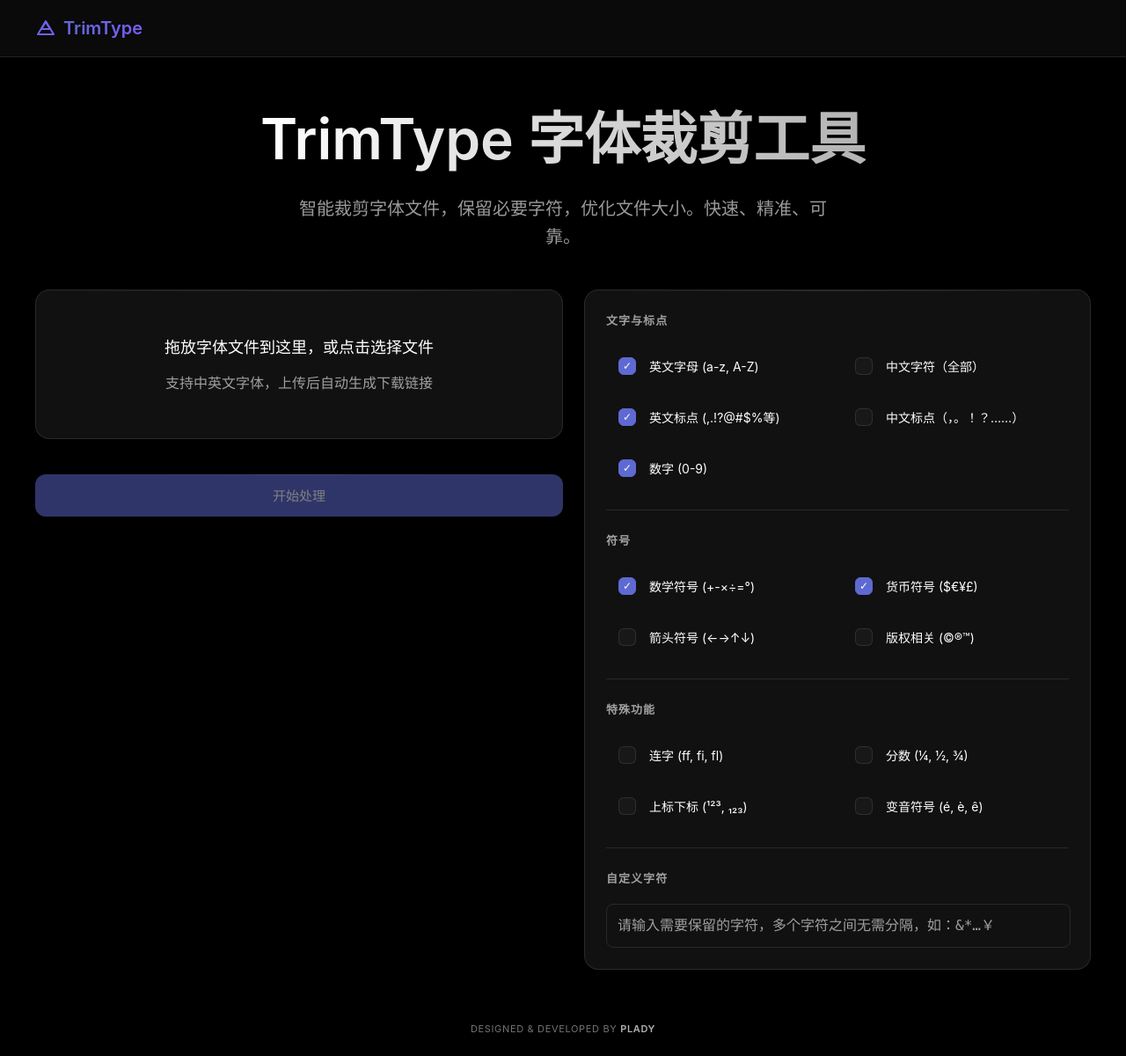
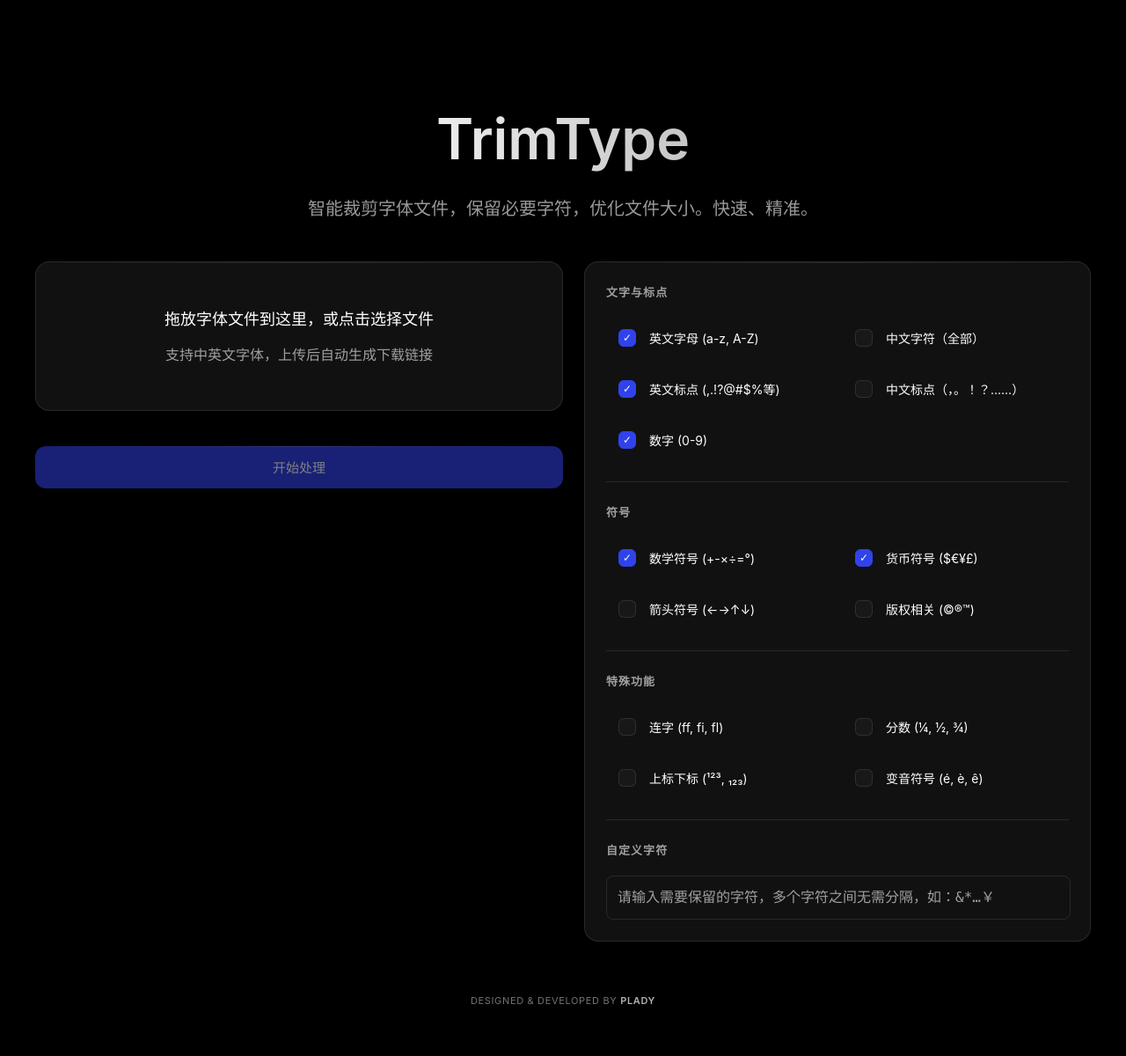
Before and after one commit to PladyChan/font-subsetter-web, a Flask app: page / in a window 1280 px wide. Shown: the whole page at 88% size. After the commit the page ends 1141 px from the top, so only its background shows below. Run offline with Flask 2, Linux system fonts and the light colour scheme.

Commit message:
移除导航栏并添加 TTC 字体格式支持
- 移除页面顶部的导航栏
- 添加对 .ttc (TrueType Collection) 字体格式的支持
- 修复 TTC 文件处理时的字体编号错误

```diff
--- a/app.py
+++ b/app.py
@@ -70,7 +70,7 @@ def index():
 def allowed_file(filename):
     """检查文件是否是允许的字体格式"""
     return '.' in filename and \
-           filename.rsplit('.', 1)[1].lower() in {'ttf', 'otf', 'woff', 'woff2', 'eot'}
+           filename.rsplit('.', 1)[1].lower() in {'ttf', 'otf', 'woff', 'woff2', 'eot', 'ttc'}
 
 @app.route('/process', methods=['POST'])
 @limiter.limit("30 per minute")
--- a/templates/index.html
+++ b/templates/index.html
@@ -11,8 +11,8 @@
             --bg-color: #000000;
             --card-bg: #111111;
             --nav-bg: rgba(255, 255, 255, 0.04);
-            --primary: #5E6AD2;
-            --primary-hover: #7C5CFF;
+            --primary: #3043eb;
+            --primary-hover: #4c5df6;
             --text: #FFFFFF;
             --text-secondary: rgba(255, 255, 255, 0.6);
             --border: rgba(255, 255, 255, 0.1);
@@ -32,10 +32,7 @@
         }
 
         .nav {
-            position: fixed;
-            top: 0;
-            left: 0;
-            right: 0;
+            position: static;
             height: 64px;
             background: var(--nav-bg);
             backdrop-filter: blur(8px);
@@ -78,9 +75,14 @@
         .hero p {
             font-size: 20px;
             color: var(--text-secondary);
-            margin: 24px auto;
+            margin: 24px 0;
             max-width: 600px;
             line-height: 1.6;
+            width: fit-content;
+            display: flex;
+            flex-wrap: wrap;
+            height: fit-content;
+            vertical-align: top;
         }
 
         .container {
@@ -585,31 +587,15 @@
     </style>
 </head>
 <body>
-    <div class="nav">
-        <div class="nav-brand">
-            <svg width="24" height="24" viewBox="0 0 24 24" fill="none" style="margin-right: 8px; vertical-align: middle;">
-                <path d="M3 19h18l-9-15z" stroke="url(#gradient)" stroke-width="2" stroke-linejoin="round"/>
-                <path d="M7 13h10l-5-8z" stroke="url(#gradient)" stroke-width="2" stroke-linejoin="round"/>
-                <defs>
-                    <linearGradient id="gradient" x1="0" y1="0" x2="24" y2="24" gradientUnits="userSpaceOnUse">
-                        <stop offset="0%" stop-color="#5E6AD2"/>
-                        <stop offset="100%" stop-color="#7C5CFF"/>
-                    </linearGradient>
-                </defs>
-            </svg>
-            <span>TrimType</span>
-        </div>
-    </div>
-
     <div class="hero">
-        <h1>TrimType 字体裁剪工具</h1>
-        <p>智能裁剪字体文件，保留必要字符，优化文件大小。快速、精准、可靠。</p>
+        <h1>TrimType</h1>
+        <p>智能裁剪字体文件，保留必要字符，优化文件大小。快速、精准。</p>
     </div>
 
     <div class="container">
         <div class="left-panel">
             <div class="upload-area" id="drop-area">
-                <input type="file" id="file-input" accept=".ttf,.otf,.woff,.woff2,.eot" multiple style="display: none;">
+                <input type="file" id="file-input" accept=".ttf,.otf,.woff,.woff2,.eot,.ttc" multiple style="display: none;">
                 <p style="font-size: 18px; margin-bottom: 8px;">拖放字体文件到这里，或点击选择文件</p>
                 <p style="color: var(--text-secondary);">支持中英文字体，上传后自动生成下载链接</p>
                 <div class="file-list" id="file-list"></div>
@@ -784,7 +770,7 @@
 
         function handleFiles(files) {
             Array.from(files).forEach(file => {
-                if (file.name.match(/\.(ttf|otf|woff|woff2|eot)$/i)) {
+                if (file.name.match(/\.(ttf|otf|woff|woff2|eot|ttc)$/i)) {
                     // 检查文件大小是否超过100MB
                     if (file.size > 100 * 1024 * 1024) {
                         showError(`文件 ${file.name} 超过100MB限制`);
```
Also changed, not shown: typetrim.py (+14 -5 lines).
